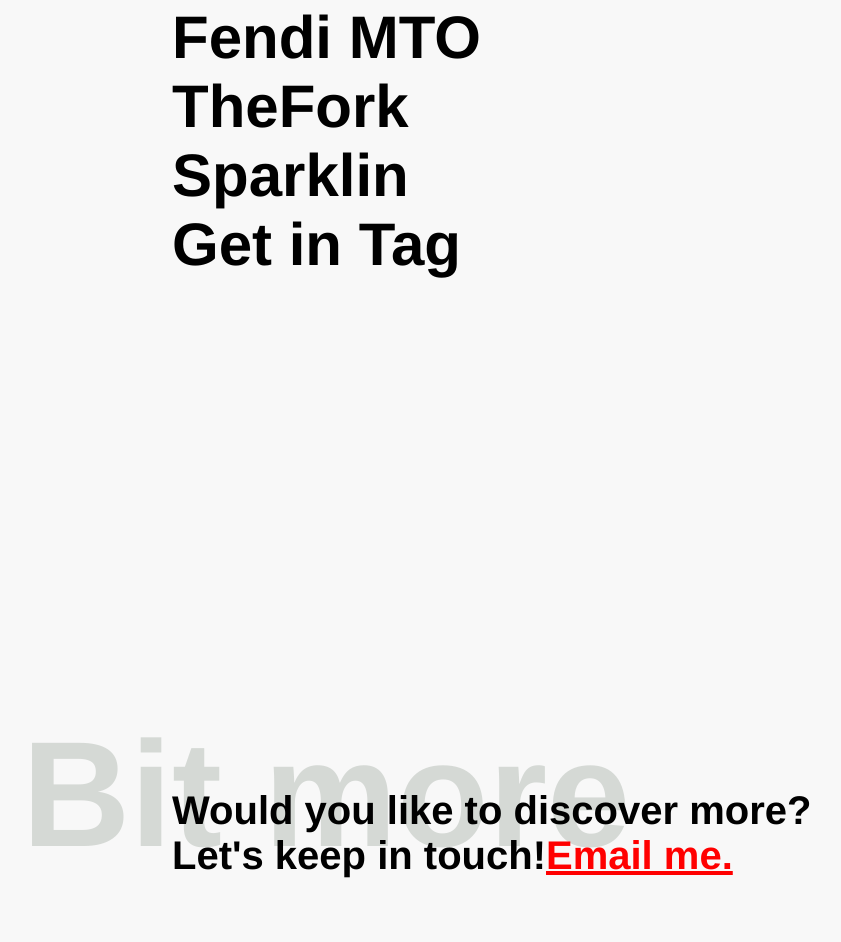
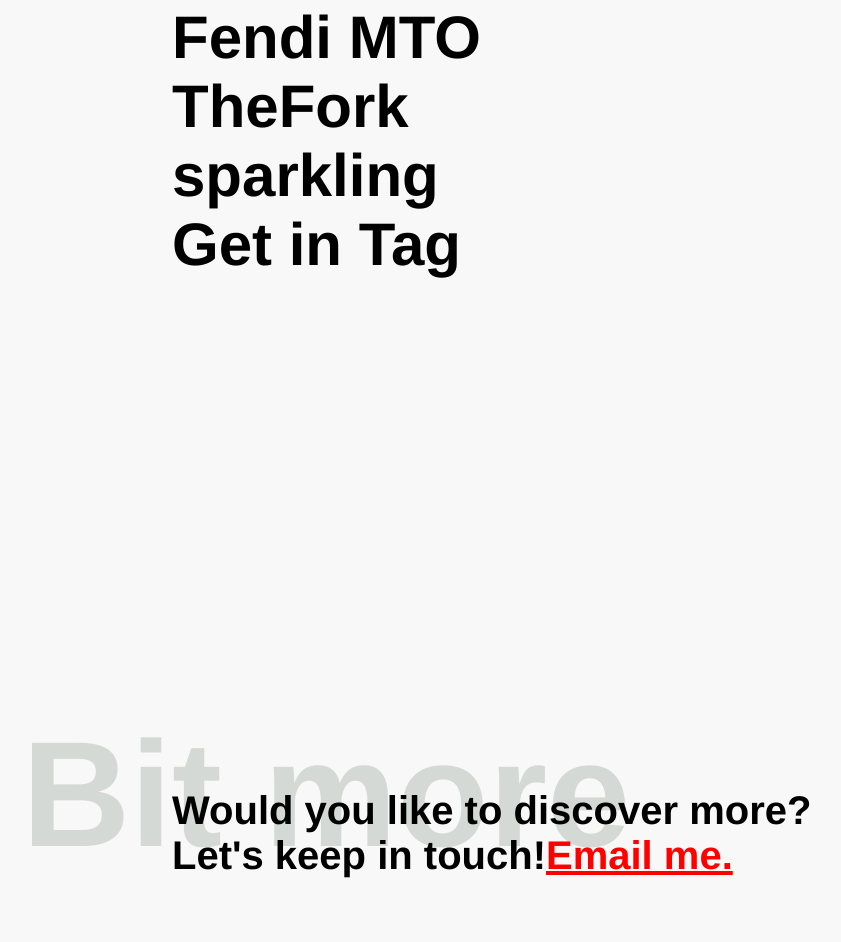
Before and after one commit to Domenica81/Domenica81.github.io, a plain HTML site: page index.html in a window 1280 px wide. Shown: the part 3109-4051 px from the top of the page, without its empty margins (136-977 px from the left). Drawn offline with Linux system fonts and the light colour scheme.

Commit message:
Update index.html
deliver-02

```diff
--- a/index.html
+++ b/index.html
@@ -55,7 +55,7 @@
         <ul class="project-list">
           <li><a href="fendi.html">Fendi MTO</a></li>
           <li><a href="theFork.html">TheFork</a></li>
-          <li><a href="sparkling.html">Sparklin</a></li>
+          <li><a href="sparkling.html">sparkling</a></li>
           <li><a href="get-in-tag.html">Get in Tag</a></li>
         </ul>
     </article>
```
